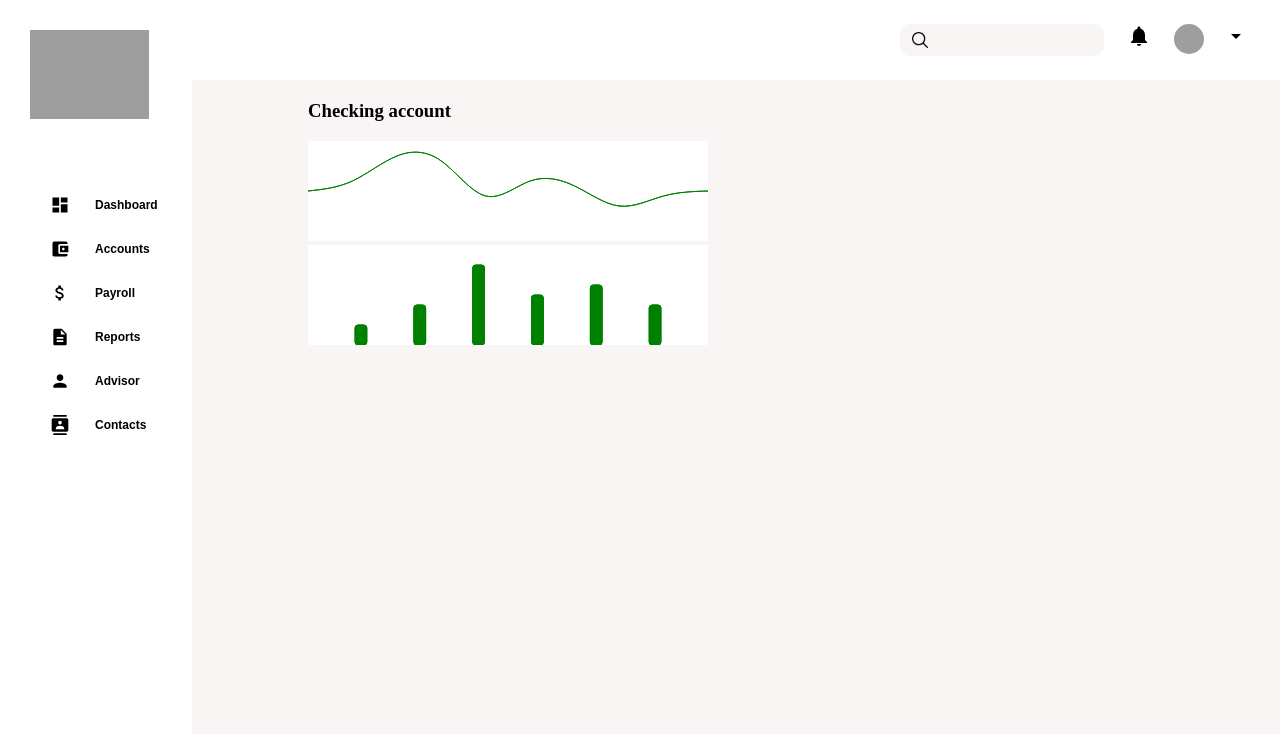
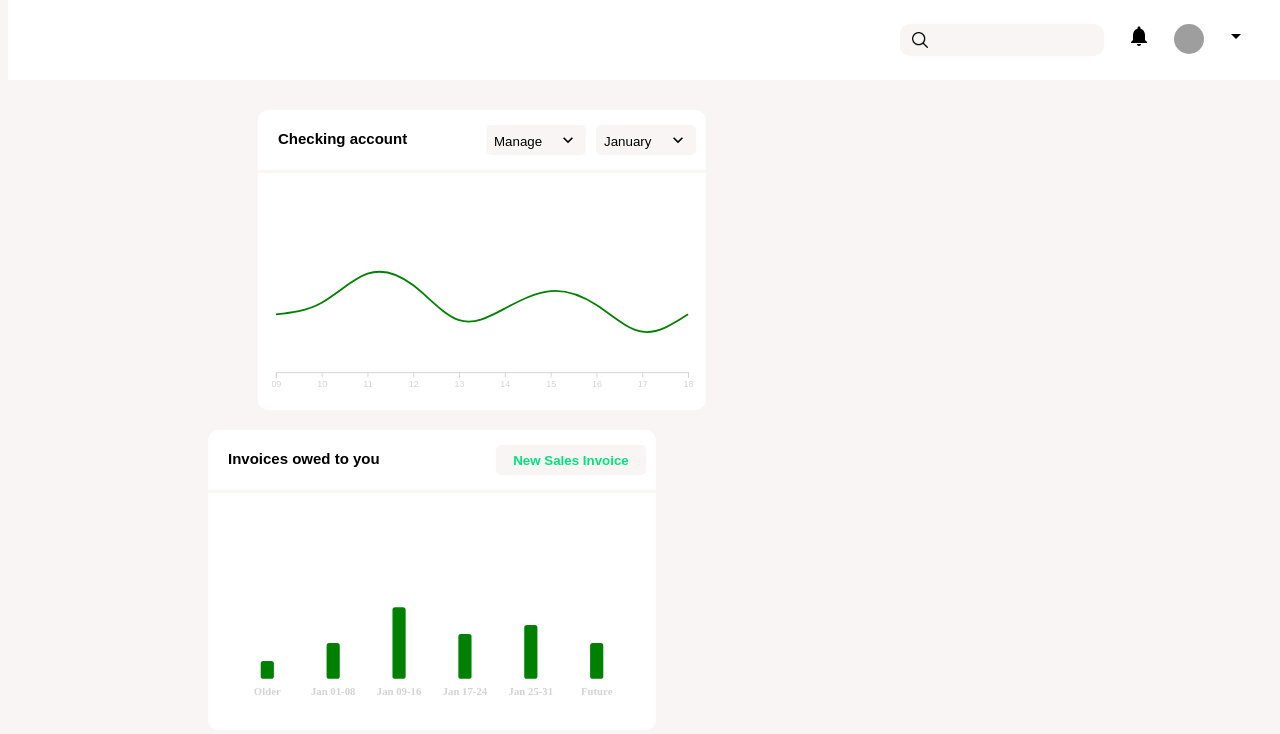
Before and after one commit to johnson-713/Assiduus, a React (Create React App) app in the folder task/: page / in a window 1280 px wide. Shown: the top 734 px of the page. Built offline with nearby package versions, Linux system fonts and the light colour scheme; grey boxes are pictures that could not be loaded.

Commit message:
2 more card pending

```diff
--- a/task/src/App.css
+++ b/task/src/App.css
@@ -1,3 +1,6 @@
 body {
     background-color: #F9F5F5;
+    width: 100%;
+    height: 100%;
+    overflow: hidden;
 }
--- a/task/src/App.js
+++ b/task/src/App.js
@@ -1,5 +1,6 @@
 import './App.css';
 import Account from './Charts/Account';
+import Invoices from './Charts/Invoices';
 import Navbar from './Navbar/Navbar';
 import Sidebar from './Sidebar/Sidebar';
 
@@ -9,6 +10,7 @@ function App() {
       <Navbar />
       <Sidebar />
       <Account />
+      <Invoices />
     </div>
   );
 }
--- /dev/null
+++ b/task/src/Charts/Account.css
@@ -0,0 +1,45 @@
+.account {
+    background-color: #FFFFFF;
+    width: 35%;
+    height: 300px;
+    position: relative;
+    margin-top: 110px;
+    margin-left: 250px;
+    border-radius: 10px;
+}
+
+.header {
+    display: flex;
+    justify-content: space-between;
+    border-bottom: 3px solid #F9F5F5;
+    height: 60px;
+}
+
+.header > h3 {
+    font-size: 15px;
+    font-family: sans-serif;
+    font-weight: 700;
+    /* padding: 12px; */
+    margin-left: 20px;
+    margin-top: 20px;
+}
+
+#chart {
+    width: 100%;
+    height: 300px;
+}
+
+button {
+    background-color: #FFFFFF;
+    border: 2px solid #F9F5F5;
+    border-radius: 5px;
+    width: 100px;
+    margin-top: 15px;
+    margin-right: 10px;
+}
+
+.buttons__inner {
+    display: flex;
+    justify-content: space-between;
+    align-items: center;
+}
--- a/task/src/Charts/Account.js
+++ b/task/src/Charts/Account.js
@@ -1,18 +1,147 @@
-import React from 'react';
-import LineChart from './LineChart';
-import BarChart from './BarChart';
+import React, {useState, useEffect, useRef} from "react";
+import * as d3 from 'd3';
+import KeyboardArrowDownIcon from "@mui/icons-material/KeyboardArrowDown";
+import "./Account.css";
 
 function Account() {
+  const icon = <KeyboardArrowDownIcon style={{ width: 20 }} />;
+  const initialData = [
+    {
+      name: "09",
+      value: 50,
+    },
+    {
+      name: "10",
+      value: 60,
+    },
+    {
+      name: "11",
+      value: 85,
+    },
+    {
+      name: "12",
+      value: 75,
+    },
+    {
+      name: "13",
+      value: 45,
+    },
+    {
+      name: "14",
+      value: 55,
+    },
+    {
+      name: "15",
+      value: 70,
+    },
+    {
+      name: "16",
+      value: 58,
+    },
+    {
+      name: "17",
+      value: 35,
+    },
+    {
+      name: "18",
+      value: 50,
+    },
+  ];
+
+  const width = 500;
+  const height = 150;
+  const padding = 20;
+  const maxValue = 100; // Maximum data value
+
+  const [chartdata, setChartdata] = useState(initialData);
+
+  const svgRef = useRef();
+
+  //  2] Setup random data generator and SVG canvas -//
+  const newData = () =>
+    chartdata.map(function (d) {
+      d.value = Math.floor(Math.random() * (maxValue + 1));
+      return d;
+    });
+
+  useEffect(() => {
+    //  3] Setup functions for Scales ------------------//
+
+    //xscales
+    const xScale = d3
+      .scalePoint()
+      .domain(chartdata.map((d) => d.name))
+      .range([0 + padding, width - padding]);
+
+    //Yscales
+    const yScale = d3
+      .scaleLinear()
+      .domain([
+        0,
+        d3.max(chartdata, function (d) {
+          return d.value;
+        }),
+      ])
+      .range([height - padding, 0 + padding]);
+
+
+    //  4] Setup functions to draw Lines ---------------//
+
+    const line = d3
+      .line()
+      .x((d) => xScale(d.name))
+      .y((d) => yScale(d.value))
+      .curve(d3.curveNatural);
+
+
+    //  5] Draw line        ---------------------------//
+    d3.select(svgRef.current)
+      .select("path")
+      .attr("d", (value) => line(chartdata))
+      .attr("fill", "none")
+      .attr("stroke", "green");
+
+    //  6] Setup functions to draw X and Y Axes --------//
+    const xAxis = d3.axisBottom(xScale);
+
+    //  7] Draw x and y Axes   -------------------------//
+    d3.select("#xaxis").remove();
+    d3.select(svgRef.current)
+      .append("g")
+      .attr("transform", `translate(0,${height - padding})`)
+      .attr("id", "xaxis")
+      .attr("color", "lightGray")
+      .style('font-size', '10px')
+      .call(xAxis);
+
+  }, [chartdata]);
+
   return (
-    <div className='account' style={{ marginTop: 100, marginLeft: 300}}>
-        <div className='header'>
+    <div className="account">
+      <div className="header">
         <h3>Checking account</h3>
-
+        <div className="buttons">
+          <button onClick={() => setChartdata(newData())}>
+            {<div className="buttons__inner">
+              <div>Manage</div>
+              <div>{icon}</div>
+            </div>
+              }</button>
+          <button onClick={() => setChartdata(newData())}>
+          {<div className="buttons__inner">
+              <div>January</div>
+              <div>{icon}</div>
+            </div>
+              }</button>
         </div>
-        <LineChart />
-        <BarChart />
+      </div>
+      <div>
+      <svg id="chart" ref={svgRef} viewBox="0 0 500 150">
+        <path d="" fill="none" stroke="bright teal" strokeWidth="2" />
+      </svg>
     </div>
-  )
+    </div>
+  );
 }
 
 export default Account;
--- a/task/src/Charts/BarChart.js
+++ b/task/src/Charts/BarChart.js
@@ -2,7 +2,13 @@ import React, { useEffect, useRef, useState } from 'react';
 import * as d3 from 'd3';
 
 function BarChart() {
-  const [data] = useState([20, 40, 80, 50, 60, 40]);
+  const [data] = useState([
+                      {label: 'Older', value: 20},
+                      {label: 'Jan 01-08', value: 40},
+                      {label: 'Jan 09-16', value: 80},
+                      {label: 'Jan 17-24', value: 50},
+                      {label: 'Jan 25-31', value: 60},
+                      {label: 'Future', value: 40},]);
   const svgRef = useRef();
 
   useEffect(() => {
--- /dev/null
+++ b/task/src/Charts/Invoices.css
@@ -0,0 +1,22 @@
+.invoices {
+    background-color: #FFFFFF;
+    margin-left: 200px;
+    margin-top: 20px;
+    width: 35%;
+    height: 300px;
+    position: relative;
+    border-radius: 10px;
+}
+
+
+#chart {
+    width: 100%;
+    height: 300px;
+}
+
+button {
+    background-color: #F9F5F5;
+    margin-top: 15px;
+    margin-right: 10px;
+    height: 30px;
+}
--- /dev/null
+++ b/task/src/Charts/Invoices.js
@@ -0,0 +1,69 @@
+import React, { useEffect, useRef, useState } from "react";
+import * as d3 from "d3";
+import "./Invoices.css";
+
+function Invoices() {
+  const [data] = useState([
+    { name: "Older", value: 20 },
+    { name: "Jan 01-08", value: 40 },
+    { name: "Jan 09-16", value: 80 },
+    { name: "Jan 17-24", value: 50 },
+    { name: "Jan 25-31", value: 60 },
+    { name: "Future", value: 40 },
+  ]);
+  const svgRef = useRef();
+
+  useEffect(() => {
+    const width = 500;
+  const height = 150;
+
+  const svg = d3.select(svgRef.current);
+
+  const xScale = d3.scaleBand()
+    .domain(data.map((d, i) => d.name))
+    .range([0, width])
+    .padding(0.8)
+
+  svg.selectAll('rect')
+    .data(data)
+    .enter()
+    .append('rect')
+    .attr('x', d => xScale(d.name))
+    .attr('y', d => height - d.value)
+    .attr('width', xScale.bandwidth())
+    .attr('height', d => d.value)
+    .attr('fill', 'green')
+    .attr('rx', 3)
+    .attr('ry', 3)
+
+  svg.selectAll('text')
+    .data(data)
+    .enter()
+    .append('text')
+    .text(d => d.name)
+    .attr('x', d => xScale(d.name) + xScale.bandwidth() / 2)
+    .attr('y', height)
+    .attr('dy', '1.5em')
+    .attr('text-anchor', 'middle')
+    .style('font-size', '12px')
+    .style('font-weight', 'bold')
+    .attr('fill', 'lightGray')
+
+  }, [data]);
+  return (
+    <div className="invoices">
+      <div className="header">
+        <h3>Invoices owed to you</h3>
+        <div className="button">
+          <button style={{ color: '#00E27C', width: 150, fontWeight: 'bold'}}>New Sales Invoice</button>
+        </div>
+      </div>
+      <div>
+        <svg id="chart" ref={svgRef} viewBox="0 0 500 220">
+        </svg>
+      </div>
+    </div>
+  );
+}
+
+export default Invoices;
--- a/task/src/Charts/LineChart.js
+++ /dev/null
@@ -1,43 +0,0 @@
-import React, { useEffect, useRef, useState } from 'react';
-import * as d3 from 'd3';
-
-function LineChart() {
-    const [data] = useState([50, 60, 85, 80, 45, 60, 55, 35, 45, 50]);
-    const svgRef = useRef();
-
-    useEffect(() => {
-        const w = 400;
-        const h = 100;
-        const svg = d3.select(svgRef.current)
-            .attr('width', w)
-            .attr('height', h)
-            .style('background', '#FFFFFF');
-
-        const xScale = d3.scaleLinear()
-            .domain([0, data.length - 1])
-            .range([0, w]);
-
-        const yScale = d3.scaleLinear()
-            .domain([0, h])
-            .range([h, 0]);
-
-        const generateScaledLine = d3.line()
-            .x((d, i) => xScale(i))
-            .y(yScale)
-            .curve(d3.curveNatural);
-
-        svg.selectAll('.line')
-            .data([data])
-            .join('path')
-            .attr('d', d => generateScaledLine(d))
-            .attr('fill', 'none')
-            .attr('stroke', 'green');
-    }, [data])
-  return (
-    <div>
-      <svg ref={svgRef}></svg>
-    </div>
-  )
-}
-
-export default LineChart;
--- a/task/src/Sidebar/Sidebar.css
+++ b/task/src/Sidebar/Sidebar.css
@@ -1,4 +1,5 @@
 .container {
+    display: none;
     position: absolute;
     width: 15%;
     height: 100vh;
@@ -16,7 +17,11 @@
 }
 
 .container__logo > img {
-    width: 90%;
+    width: 150px;
+}
+
+.container__sidebar {
+    width: 100%;
 }
 
 .container__sidebar--content {
```
